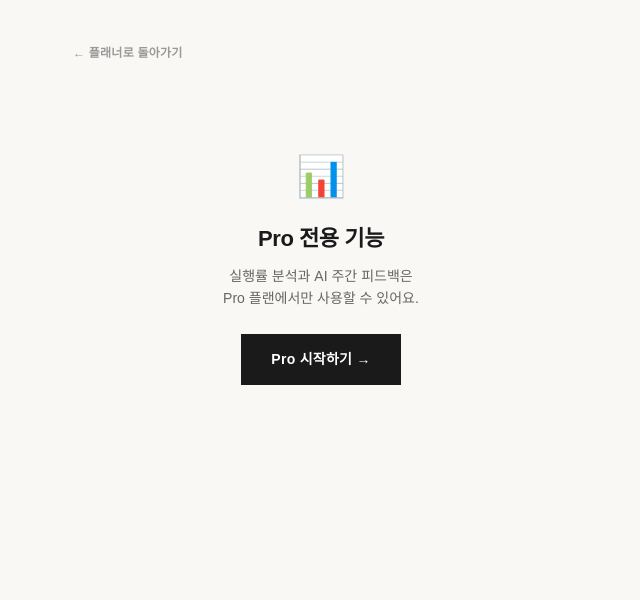
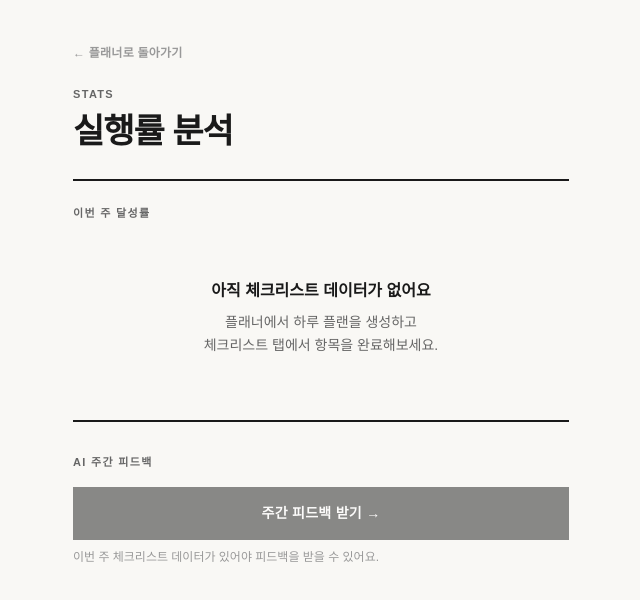
Before and after one commit to hamon1/AI-planner, a Next.js app in the folder ai-planner/: page /stats in a window 1280 px wide. Shown: the top 600 px of the page, without its empty margins (319-959 px from the left). Built offline with nearby package versions, Linux system fonts and the light colour scheme.

Commit message:
refactor: 통계 페이지 Pro 게이트 제거
- isPro 체크 및 업그레이드 유도 화면 삭제
- 실행률 분석·AI 주간 피드백 모든 사용자 즉시 접근 가능
- 미사용 upgrade CSS 클래스 정리

```diff
--- a/ai-planner/src/app/stats/page.tsx
+++ b/ai-planner/src/app/stats/page.tsx
@@ -2,7 +2,7 @@
 
 import { useState, useEffect } from "react";
 import Link from "next/link";
-import { getIsPro, getWeekStats, type DayStats } from "@/lib/checklist";
+import { getWeekStats, type DayStats } from "@/lib/checklist";
 import s from "./stats.module.css";
 
 const CAT_COLOR: Record<string, string> = {
@@ -13,7 +13,6 @@ const CAT_COLOR: Record<string, string> = {
 interface FeedbackResult { summary: string; insights: string[]; tips: string[] }
 
 export default function StatsPage() {
-  const [isPro, setIsPro]         = useState(false);
   const [mounted, setMounted]     = useState(false);
   const [stats, setStats]         = useState<DayStats[]>([]);
   const [feedback, setFeedback]   = useState<FeedbackResult | null>(null);
@@ -21,30 +20,11 @@ export default function StatsPage() {
   const [fbError, setFbError]     = useState("");
 
   useEffect(() => {
-    setIsPro(getIsPro());
     setStats(getWeekStats());
     setMounted(true);
   }, []);
 
   if (!mounted) return null;
-
-  if (!isPro) {
-    return (
-      <div className={s.page}>
-        <div className={s.wrap}>
-          <Link href="/planner" className={s.back}>← 플래너로 돌아가기</Link>
-          <div className={s.upgradePage}>
-            <div className={s.upgradeIcon}>📊</div>
-            <h1 className={s.upgradeTitle}>Pro 전용 기능</h1>
-            <p className={s.upgradeDesc}>
-              실행률 분석과 AI 주간 피드백은<br />Pro 플랜에서만 사용할 수 있어요.
-            </p>
-            <Link href="/pricing" className={s.upgradeBtn}>Pro 시작하기 →</Link>
-          </div>
-        </div>
-      </div>
-    );
-  }
 
   const today        = new Date().toISOString().slice(0, 10);
   const todayStat    = stats.find(s => s.date === today);
@@ -91,7 +71,7 @@ export default function StatsPage() {
         <Link href="/planner" className={s.back}>← 플래너로 돌아가기</Link>
 
         <div className={s.header}>
-          <span className={s.eyebrow}>Pro · Stats</span>
+          <span className={s.eyebrow}>Stats</span>
           <h1 className={s.title}>실행률 분석</h1>
         </div>
 
--- a/ai-planner/src/app/stats/stats.module.css
+++ b/ai-planner/src/app/stats/stats.module.css
@@ -319,46 +319,6 @@
   padding-left: 10px;
 }
 
-/* ── Upgrade Prompt (non-Pro) ── */
-.upgradePage {
-  text-align: center;
-  padding: 60px 0 0;
-}
-
-.upgradeIcon {
-  font-size: 40px;
-  margin-bottom: 16px;
-}
-
-.upgradeTitle {
-  font-size: 22px;
-  font-weight: 900;
-  letter-spacing: -0.02em;
-  margin: 0 0 10px;
-}
-
-.upgradeDesc {
-  font-size: 14px;
-  color: var(--ink-muted);
-  margin: 0 0 24px;
-  line-height: 1.6;
-}
-
-.upgradeBtn {
-  display: inline-block;
-  background: var(--ink);
-  color: #fff;
-  border: 2px solid var(--ink);
-  padding: 13px 28px;
-  font-size: 14px;
-  font-weight: 800;
-  letter-spacing: 0.02em;
-  text-decoration: none;
-  transition: background 0.15s;
-}
-
-.upgradeBtn:hover { background: var(--accent-hover); border-color: var(--accent-hover); }
-
 /* ── Empty State ── */
 .emptyState {
   text-align: center;
```
